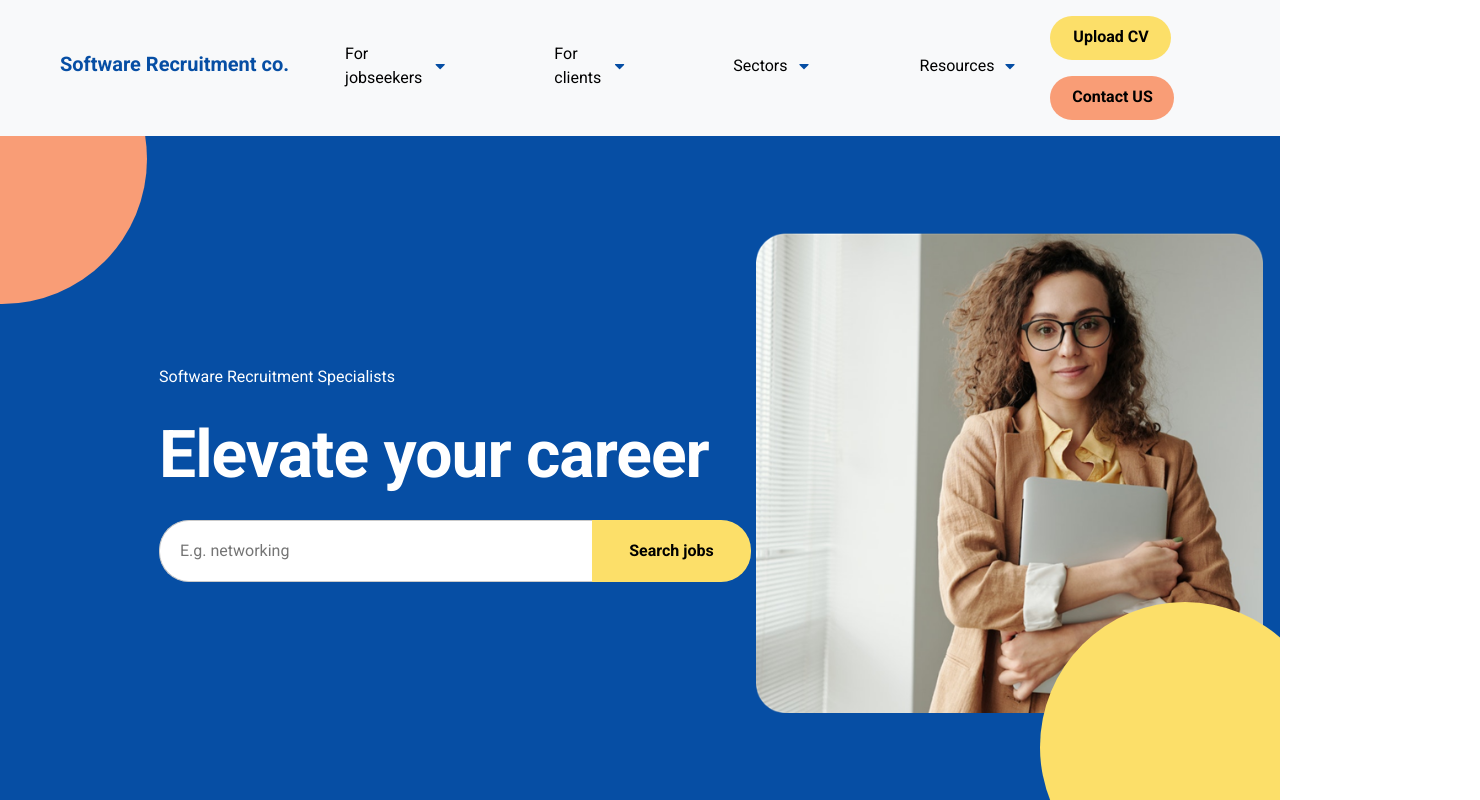
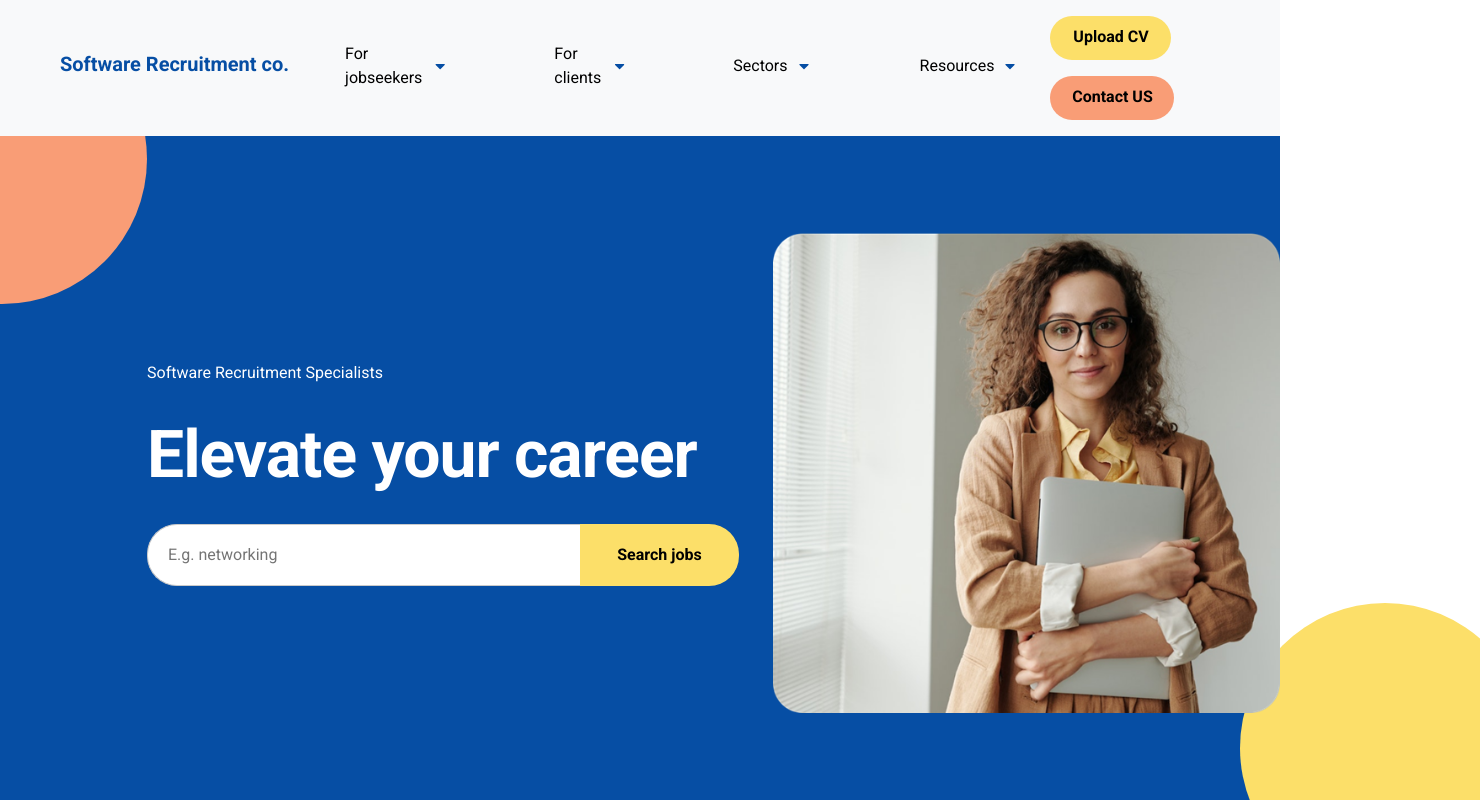
Before and after one commit to rafsan2018/sflow-assesment, a Next.js app: page / in a window 1280 px wide. Shown: the top 800 px of the page, 1480 px wide, since content can reach past the window. Built offline with nearby package versions, Linux system fonts and the light colour scheme.

Commit message:
fix error

```diff
--- a/app/components/Banner/banner.js
+++ b/app/components/Banner/banner.js
@@ -2,35 +2,35 @@ import Image from "next/image";
 
 function Banner() {
   return (
-<div className='d-flex ' style={{ height: '674px',backgroundColor:'#064EA4',position:'relative' }}>
+<div className='banner d-flex ' style={{backgroundColor:'#064EA4'}}>
   <div>
     <svg width="147" height="168" viewBox="0 0 147 168" fill="none" xmlns="http://www.w3.org/2000/svg">
       <circle cx="2" cy="23" r="145" fill="#F99D76" />
     </svg>
   </div>
 
-  <div className="d-flex text-white container justify-content-between align-items-center">
-    <div className="flex-grow-1">
-      <div className='d-flex flex-column gap-3'>
-        <span className='fw-normal custom-font2'>Software Recruitment Specialists</span>
+  <div className="d-flex text-white " style={{ width: "1200px", height: "555px", gap: "60px", isolation: "isolate",
+  alignItems: 'center', alignSelf: 'center',position: 'relative' }}>
+    <div className="flex-grow-1 ">
+      <div className='d-flex flex-column ' style={{ gap: '20px' }}>
+        <span className='fw-normal custom-font2 '>Software Recruitment Specialists</span>
         <span className='custom-font3'>Elevate your career</span>
-        <div className='d-flex'>
-           <input type="text" className='inputform' placeholder='E.g. networking' />
+        <div className='d-flex '>
+          <input type="text" className='inputform' placeholder='E.g. networking' />
           <button className='button2 border-0 custom-font2 fw-bold'>Search jobs</button>
         </div>
       </div>
     </div>
-    <div className="flex-grow-1 " style={{zIndex:'0'}}>
-      <Image src={'/Picture1.png'} width={507} height={480} />
+    <div className="flex-grow-1" style={{ position:'absolute', right:'0px', order: 2, zIndex: 50 }}>
+      <Image src={'/Picture1.png'} width={507} height={480}  />
     </div>
+    <div className=" " style={{ bottom: '-60px', right: '-200px', position: 'absolute' }}>
+    <svg width="240" height="208" viewBox="0 0 240 208" fill="none" xmlns="http://www.w3.org/2000/svg">
+      <circle cx="145" cy="145" r="145" fill="#FCDF69" />
+    </svg>
   </div>
-
-  <div className="position-absolute bottom-0 end-0 ">
-      <svg width="240" height="208" viewBox="0 0 240 208" fill="none" xmlns="http://www.w3.org/2000/svg">
-        <circle cx="145" cy="145" r="145" fill="#FCDF69" />
-      </svg>
-    </div>
-</div>
+  </div>
+  </div>
 
   )
 }
```
Also changed, not shown: vercel.json.
